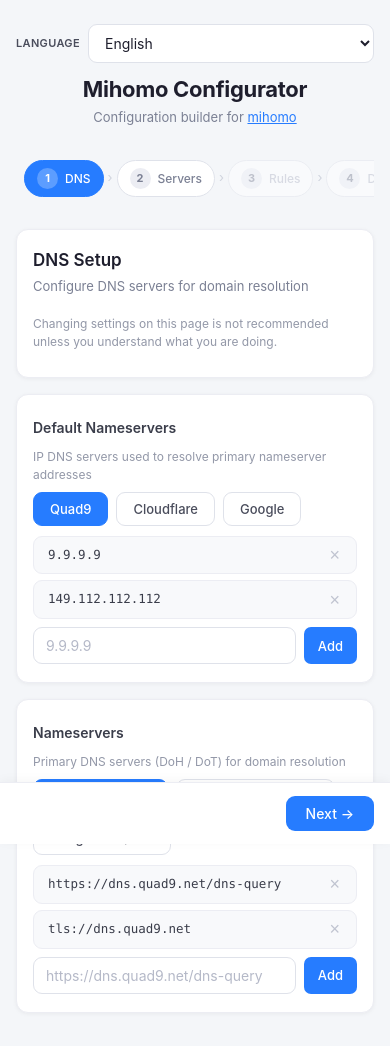
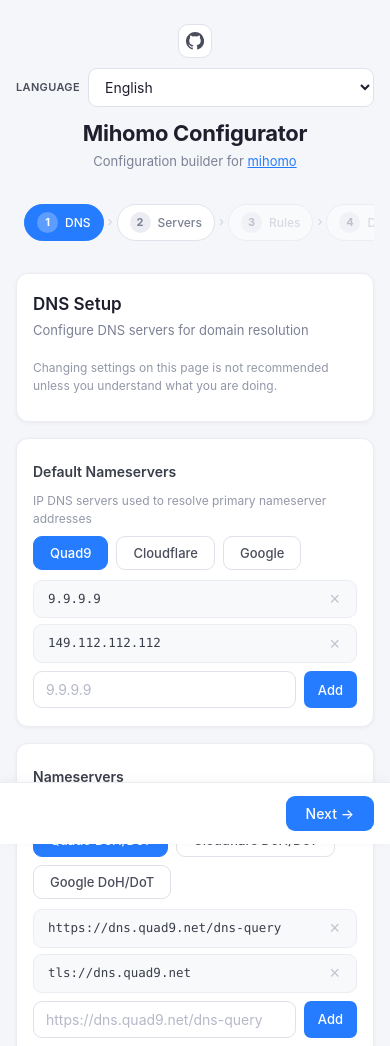
Before and after one commit to 123jjck/mihomo-configurator, a plain HTML site: page index.html in a window 390 px wide. Drawn offline with Linux system fonts and the light colour scheme.

Commit message:
feat: add github repository icon in header

```diff
--- a/index.html
+++ b/index.html
@@ -9,6 +9,11 @@
 <body>
 <div class="app">
   <header class="header">
+    <a class="github-link" href="https://github.com/123jjck/mihomo-configurator" target="_blank" rel="noopener noreferrer" aria-label="GitHub repository" title="GitHub repository">
+      <svg viewBox="0 0 16 16" width="18" height="18" aria-hidden="true" focusable="false">
+        <path fill="currentColor" d="M8 0a8 8 0 0 0-2.53 15.59c.4.07.55-.17.55-.39l-.01-1.36c-2.24.49-2.71-1.08-2.71-1.08-.37-.93-.9-1.18-.9-1.18-.73-.5.06-.49.06-.49.81.06 1.23.83 1.23.83.71 1.23 1.88.87 2.34.67.07-.52.28-.87.51-1.07-1.79-.2-3.67-.9-3.67-4a3.13 3.13 0 0 1 .83-2.17c-.09-.21-.36-1.03.08-2.15 0 0 .67-.22 2.2.83a7.6 7.6 0 0 1 4 0c1.53-1.05 2.2-.83 2.2-.83.44 1.12.17 1.94.08 2.15.52.57.83 1.3.83 2.17 0 3.11-1.88 3.8-3.67 4 .29.25.54.74.54 1.5l-.01 2.22c0 .22.15.47.55.39A8 8 0 0 0 8 0Z"/>
+      </svg>
+    </a>
     <div class="lang-switch">
       <label id="lang-switch-label" class="field-label" for="lang-switch">Язык</label>
       <select class="field-input lang-select" id="lang-switch">
--- a/style.css
+++ b/style.css
@@ -6,6 +6,8 @@
 .header{position:relative;text-align:center;margin-bottom:28px}
 .header h1{font-size:22px;font-weight:700;color:#1e1e2d;letter-spacing:-.3px}
 .header p{color:#7b8094;font-size:13px;margin-top:2px}
+.github-link{position:absolute;top:2px;left:0;width:34px;height:34px;border:1.5px solid #dfe2ea;border-radius:10px;background:#fff;color:#4a4d5c;display:inline-flex;align-items:center;justify-content:center;transition:border-color .15s,color .15s,transform .15s;text-decoration:none}
+.github-link:hover{border-color:#267cff;color:#267cff;transform:translateY(-1px)}
 .lang-switch{position:absolute;top:0;right:0;display:flex;align-items:center;gap:8px}
 .lang-switch .field-label{margin:0;font-size:11px;letter-spacing:.35px}
 .lang-select{width:110px;padding:6px 10px;font-size:13px}
@@ -151,6 +153,7 @@
 .modal-actions{display:flex;justify-content:flex-end;gap:8px;margin-top:4px}
 
 @media(max-width:600px){
+  .github-link{position:static;margin-bottom:10px}
   .lang-switch{position:static;justify-content:flex-end;margin-bottom:10px}
   .steps{gap:4px;justify-content:flex-start;padding:4px 8px}
   .step-btn{padding:7px 12px;font-size:12px}
```
